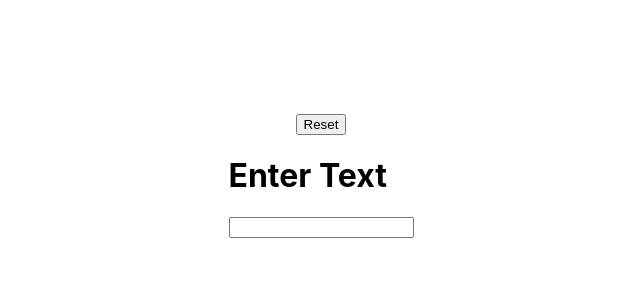
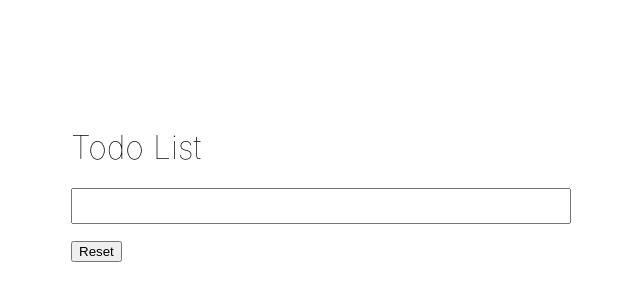
Before and after one commit to f1reball/list-concept, a React (Create React App) app: page / in a window 1280 px wide. Shown: the part 216-516 px from the top of the page, without its empty margins (319-959 px from the left). Built offline with nearby package versions, Linux system fonts and the light colour scheme; the HTML template or start-up script is replaced by a standard one.

Commit message:
added little style

```diff
--- a/src/App.css
+++ b/src/App.css
@@ -18,7 +18,6 @@
 
 
 ul {
-  width: 500px;
   list-style-type: none;
   padding-left: 0;
 }
@@ -74,3 +73,25 @@ li h1 {
             user-select: none; /* Non-prefixed version, currently
                                   supported by Chrome, Edge, Opera and Firefox */
 }
+
+
+.textInput {
+  width: 100%;
+}
+
+
+
+input{
+  width: calc(500px - 8px);
+  height: 30px;
+  font-size: 1rem;
+}
+
+
+.AppWrapper {
+  width: 500px;
+}
+
+h1 {
+  font-weight: 100;
+}
--- a/src/App.js
+++ b/src/App.js
@@ -22,9 +22,11 @@ function reset() {
 
   return (
     <div className="App">
-      <button onClick={reset}>Reset</button>
-        <Input list={list} listSetter={setList}/>
+      <div className='AppWrapper'>
+        <Input list={list} listSetter={setList} />
         <ListDisplay list={list} />
+        <button onClick={reset}>Reset</button>
+      </div>
     </div>
   );
 }
--- a/src/components/input.js
+++ b/src/components/input.js
@@ -1,4 +1,6 @@
 import React, { useState } from "react";
+
+import '../App.css';
 
 function Input(props) {
     const [data, setData] = useState("");
@@ -17,8 +19,8 @@ function Input(props) {
 
     return(
         <div>
-            <h1>Enter Text</h1>
-            <form onSubmit={handleSubmit}>
+            <h1>Todo List</h1>
+            <form className="textInput" onSubmit={handleSubmit}>
                 <input type="text" onChange={handleChange} value={data} maxLength='30'></input>
             </form>
         </div>
```
